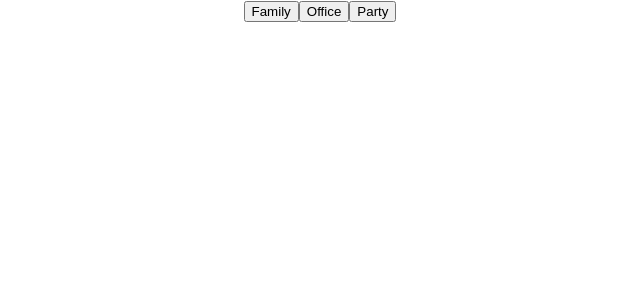
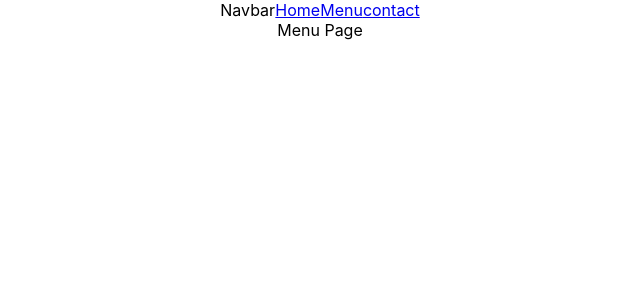
Before and after one commit to shivamsawarn2003/Lec, a React (Create React App) app in the folder my-app/: page /menu in a window 1280 px wide. Shown: the top 300 px of the page, without its empty margins (320-960 px from the left). Built offline with nearby package versions, Linux system fonts and the light colour scheme.

Commit message:
React router

```diff
--- a/my-app/package.json
+++ b/my-app/package.json
@@ -9,6 +9,7 @@
     "axios": "^1.6.8",
     "react": "^18.2.0",
     "react-dom": "^18.2.0",
+    "react-router-dom": "^6.22.3",
     "react-scripts": "5.0.1",
     "web-vitals": "^2.1.4"
   },
--- a/my-app/src/App.js
+++ b/my-app/src/App.js
@@ -1,30 +1,24 @@
 import './App.css';
 import React from "react";
-import Axios from "axios";
-import {useState} from "react";
+import {BrowserRouter as Router,Routes,Route} from "react-router-dom"
+import {Home} from "./components/Home";
+import {Menu} from "./components/Menu";
+import {Contact} from "./components/Contact";
+import Navbar from "./Navbar";
 function App() {
-const [genExcuse,setExcuse]=useState("");
-const FetchExcuse=(excuse)=>{
-  Axios.get(`https://excuser-three.vercel.app/v1/excuse/${excuse}/`).then(
-    (res)=>{
-      setExcuse(res.data[0].excuse);
-    }
-  )
-}
-
 return (
     <div className="App">
-<button onClick={()=>FetchExcuse("family")}>Family</button>
-<button onClick={()=>FetchExcuse("office")}>Office</button>
-<button onClick={()=>FetchExcuse("party")}>Party</button>
-<p>{genExcuse}</p>
+<Router>
+  <Navbar/>
+  <Routes>
+    <Route path="/" element={<Home/>}/>
+    <Route path="/menu" element={<Menu/>}/>
+    <Route path="/contact" element={<Contact/>}/>
+    <Route path="*" element={<h1>Error 404</h1>}/>
+  </Routes>
+</Router>
 
     </div>
   );
 }
-
-
-
-
-
 export default App;
--- /dev/null
+++ b/my-app/src/Navbar.js
@@ -0,0 +1,16 @@
+import React from 'react'
+import {Link} from "react-router-dom";
+export const Navbar = () => {
+  return (
+    <div>
+      Navbar
+    <Link to ="/">Home</Link>
+    <Link to ="/menu">Menu</Link>
+    <Link to ="/contact">contact</Link>
+
+
+    </div>
+  )
+}
+
+export default Navbar
--- /dev/null
+++ b/my-app/src/components/Contact.js
@@ -0,0 +1,9 @@
+
+
+export const Contact = () => {
+  return (
+    <div>
+      Contact
+    </div>
+  )
+}
--- /dev/null
+++ b/my-app/src/components/Home.js
@@ -0,0 +1,11 @@
+import React from 'react'
+
+export const Home = () => {
+  return (
+    <div>
+      Home
+    </div>
+  )
+}
+
+export default Home
--- /dev/null
+++ b/my-app/src/components/Menu.js
@@ -0,0 +1,11 @@
+import React from 'react'
+
+export const Menu = () => {
+  return (
+    <div>
+      Menu Page
+    </div>
+  )
+}
+
+export default Menu
```
Also changed, not shown: 1 other file (tests, documents, lock files or other folders).
